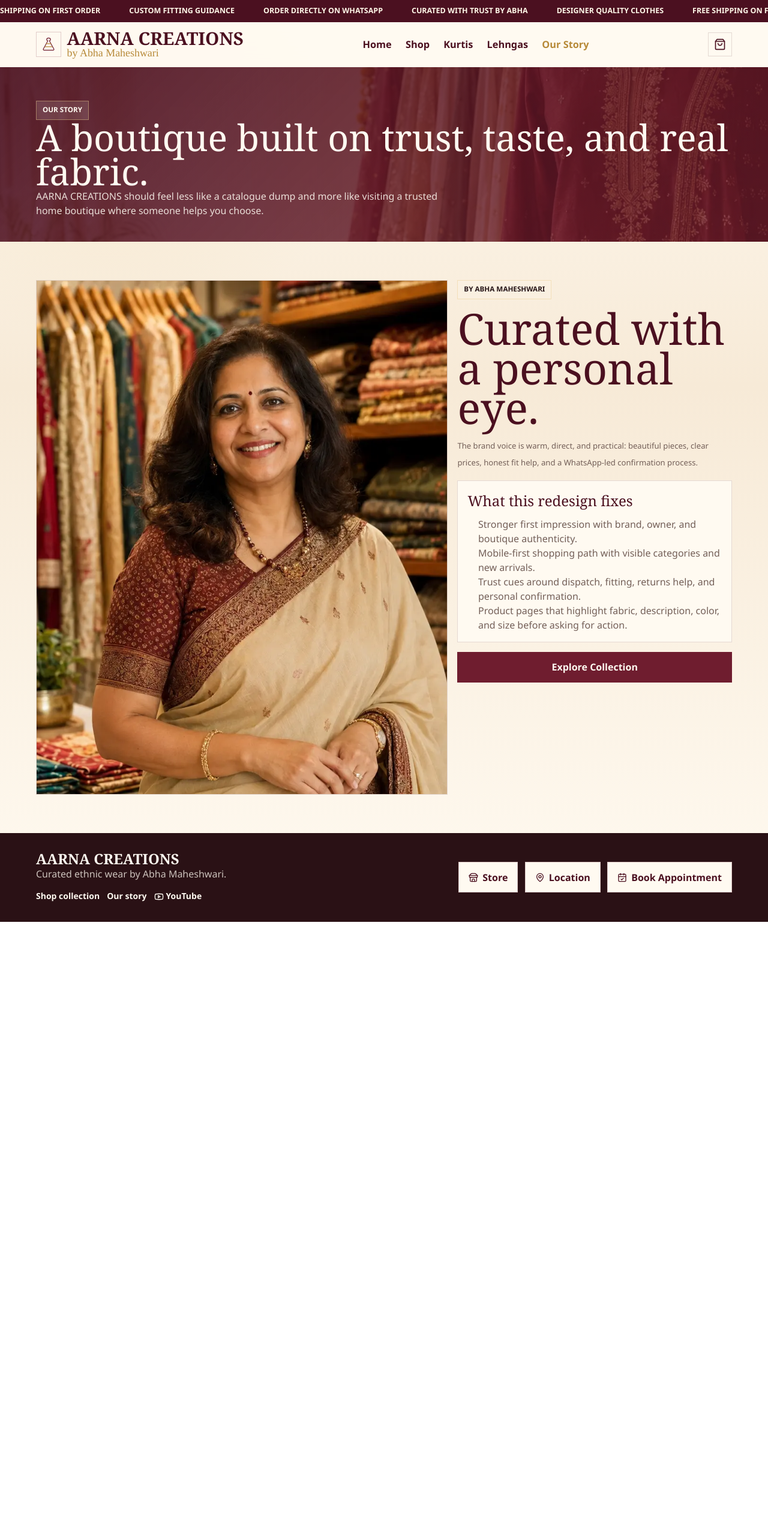
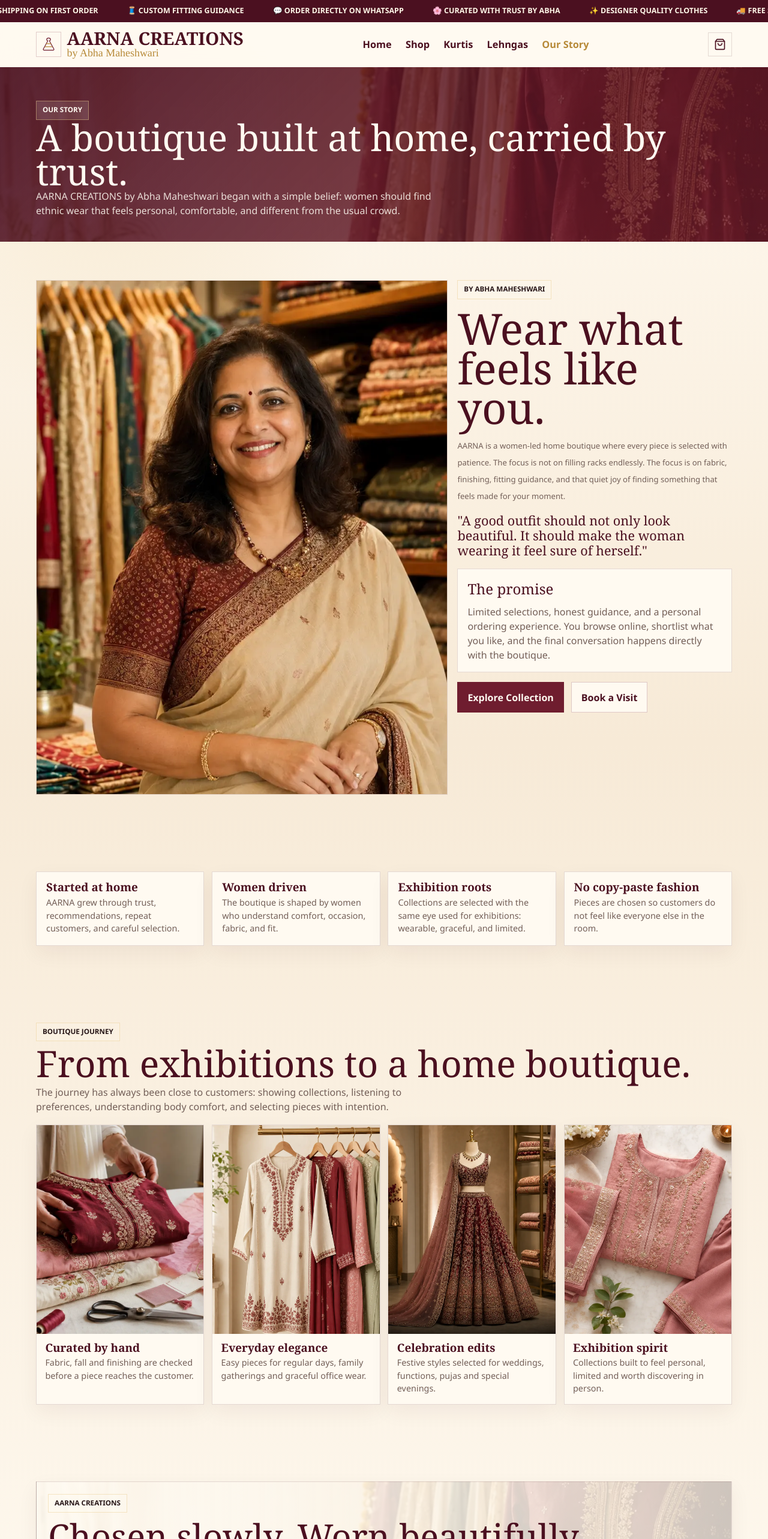
Before and after one commit to Vansh011/aarna-creations, a Next.js app: page /about in a window 1280 px wide. Shown: the top 2566 px of the page at 60% size. Before the commit the page ends 1537 px from the top, so only its background shows below. Built offline with nearby package versions, Linux system fonts and the light colour scheme; a web font is replaced by a local one.

Commit message:
Polish mobile arrivals story and checkout flow

```diff
--- a/src/app/about/page.tsx
+++ b/src/app/about/page.tsx
@@ -6,14 +6,55 @@
   description: "The story of AARNA CREATIONS, a women-driven ethnic wear boutique by Abha Maheshwari.",
 };
 
+const storyValues = [
+  ["Started at home", "AARNA grew through trust, recommendations, repeat customers, and careful selection."],
+  ["Women driven", "The boutique is shaped by women who understand comfort, occasion, fabric, and fit."],
+  ["Exhibition roots", "Collections are selected with the same eye used for exhibitions: wearable, graceful, and limited."],
+  ["No copy-paste fashion", "Pieces are chosen so customers do not feel like everyone else in the room."],
+];
+
+const galleryImages = [
+  {
+    src: "/aarna-redesign/service-curation.webp",
+    alt: "Curated ethnic wear being prepared for boutique customers",
+    title: "Curated by hand",
+    text: "Fabric, fall and finishing are checked before a piece reaches the customer.",
+  },
+  {
+    src: "/aarna-redesign/category-kurtis.webp",
+    alt: "Kurti collection displayed for customers",
+    title: "Everyday elegance",
+    text: "Easy pieces for regular days, family gatherings and graceful office wear.",
+  },
+  {
+    src: "/aarna-redesign/category-lehengas.webp",
+    alt: "Lehenga collection for celebrations",
+    title: "Celebration edits",
+    text: "Festive styles selected for weddings, functions, pujas and special evenings.",
+  },
+  {
+    src: "/aarna-redesign/category-suit-sets.webp",
+    alt: "Suit sets arranged as a boutique collection",
+    title: "Exhibition spirit",
+    text: "Collections built to feel personal, limited and worth discovering in person.",
+  },
+];
+
 export default function AboutPage() {
+  const whatsapp = (process.env.NEXT_PUBLIC_WHATSAPP_NUMBER ?? "91XXXXXXXXXX").replace(/\D/g, "");
+  const appointmentMessage = encodeURIComponent(
+    "Hi AARNA CREATIONS, I would like to book an appointment to visit the boutique. Please suggest a suitable timing."
+  );
+
   return (
     <main>
       <section className="page-hero">
         <div className="section">
           <span className="eyebrow">Our story</span>
-          <h1 className="page-title">A boutique built on trust, taste, and real fabric.</h1>
-          <p>AARNA CREATIONS should feel less like a catalogue dump and more like visiting a trusted home boutique where someone helps you choose.</p>
+          <h1 className="page-title">A boutique built at home, carried by trust.</h1>
+          <p>
+            AARNA CREATIONS by Abha Maheshwari began with a simple belief: women should find ethnic wear that feels personal, comfortable, and different from the usual crowd.
+          </p>
         </div>
       </section>
 
@@ -29,21 +70,72 @@
         </div>
         <div className="detail-copy">
           <span className="eyebrow">By Abha Maheshwari</span>
-          <h1>Curated with a personal eye.</h1>
+          <h1>Wear what feels like you.</h1>
           <p className="meta text-base leading-7">
-            The brand voice is warm, direct, and practical: beautiful pieces, clear prices, honest fit help, and a WhatsApp-led confirmation process.
+            AARNA is a women-led home boutique where every piece is selected with patience. The focus is not on filling racks endlessly. The focus is on fabric, finishing, fitting guidance, and that quiet joy of finding something that feels made for your moment.
+          </p>
+          <p className="quote">
+            &quot;A good outfit should not only look beautiful. It should make the woman wearing it feel sure of herself.&quot;
           </p>
           <div className="detail-panel">
-            <h3>What this redesign fixes</h3>
-            <ul>
-              <li>Stronger first impression with brand, owner, and boutique authenticity.</li>
-              <li>Mobile-first shopping path with visible categories and new arrivals.</li>
-              <li>Trust cues around dispatch, fitting, returns help, and personal confirmation.</li>
-              <li>Product pages that highlight fabric, description, color, and size before asking for action.</li>
-            </ul>
+            <h3>The promise</h3>
+            <p>
+              Limited selections, honest guidance, and a personal ordering experience. You browse online, shortlist what you like, and the final conversation happens directly with the boutique.
+            </p>
           </div>
+          <div className="flex flex-col gap-3 sm:flex-row sm:flex-wrap">
+            <Link className="btn-proto btn-primary-proto" href="/shop">
+              Explore Collection
+            </Link>
+            <a
+              className="btn-proto btn-outline-proto"
+              href={"https://wa.me/" + whatsapp + "?text=" + appointmentMessage}
+              target="_blank"
+              rel="noopener noreferrer"
+            >
+              Book a Visit
+            </a>
+          </div>
+        </div>
+      </section>
+
+      <section className="section story-values">
+        {storyValues.map(([title, text]) => (
+          <div className="story-value-card" key={title}>
+            <strong>{title}</strong>
+            <span>{text}</span>
+          </div>
+        ))}
+      </section>
+
+      <section className="section">
+        <div className="section-head story-gallery-head">
+          <span className="eyebrow">Boutique journey</span>
+          <h2>From exhibitions to a home boutique.</h2>
+          <p>
+            The journey has always been close to customers: showing collections, listening to preferences, understanding body comfort, and selecting pieces with intention.
+          </p>
+        </div>
+        <div className="story-gallery">
+          {galleryImages.map((image) => (
+            <figure key={image.title} className="story-gallery-card">
+              <Image src={image.src} alt={image.alt} width={520} height={640} sizes="(max-width: 720px) 82vw, 24vw" />
+              <figcaption>
+                <strong>{image.title}</strong>
+                <span>{image.text}</span>
+              </figcaption>
+            </figure>
+          ))}
+        </div>
+      </section>
+
+      <section className="section">
+        <div className="about-closing">
+          <span className="eyebrow">AARNA CREATIONS</span>
+          <h2>Chosen slowly. Worn beautifully.</h2>
+          <p>Come for the outfit. Stay for the guidance, the fabric feel, and the confidence of being helped by someone who cares.</p>
           <Link className="btn-proto btn-primary-proto" href="/shop">
-            Explore Collection
+            Shop The Collection
           </Link>
         </div>
       </section>
--- a/src/app/cart/page.tsx
+++ b/src/app/cart/page.tsx
@@ -10,8 +10,10 @@
     <main className="section">
       <div className="section-head">
         <span className="eyebrow">Your shortlist</span>
-        <h1 className="page-title">Cart designed for WhatsApp ordering.</h1>
-        <p>The cart should feel like a shortlist, because the final confirmation still happens personally with the owner.</p>
+        <h1 className="page-title">Review your pieces before WhatsApp.</h1>
+        <p>
+          Check sizes and quantities here. At checkout, the website prepares one ready-to-send WhatsApp message with your order and delivery details.
+        </p>
       </div>
       <CartItemList />
     </main>
--- a/src/app/checkout/page.tsx
+++ b/src/app/checkout/page.tsx
@@ -10,8 +10,10 @@
     <main className="section">
       <div className="section-head">
         <span className="eyebrow">Final step</span>
-        <h1 className="page-title">Send a clean WhatsApp order.</h1>
-        <p>The checkout should collect just enough detail to make the WhatsApp conversation useful, without looking like a payment gateway.</p>
+        <h1 className="page-title">Place your order on WhatsApp.</h1>
+        <p>
+          Fill your details once. We will open WhatsApp with your complete order message already written, so you only need to review it and press Send.
+        </p>
       </div>
       <CheckoutForm />
     </main>
--- a/src/app/globals.css
+++ b/src/app/globals.css
@@ -617,6 +617,36 @@
   gap: 0.9rem;
 }
 
+.product-row {
+  display: flex;
+  gap: 0.78rem;
+  margin-inline: calc(var(--page-pad) * -1);
+  overflow-x: auto;
+  padding: 0.1rem var(--page-pad) 0.9rem;
+  scroll-padding-inline: var(--page-pad);
+  scroll-snap-type: x mandatory;
+  scrollbar-width: none;
+}
+
+.product-row::-webkit-scrollbar {
+  display: none;
+}
+
+.product-row > * {
+  flex: 0 0 min(70vw, 250px);
+  scroll-snap-align: start;
+}
+
+.arrival-scroll-hint {
+  display: block;
+  margin: -0.35rem 0 0.8rem;
+  color: var(--maroon);
+  font-size: 0.78rem;
+  font-weight: 900;
+  letter-spacing: 0.04em;
+  text-transform: uppercase;
+}
+
 .product-grid-proto {
   grid-template-columns: repeat(2, minmax(0, 1fr));
 }
@@ -1016,6 +1046,18 @@
   font-weight: 900;
 }
 
+.process-note,
+.checkout-steps {
+  display: grid;
+  gap: 0.55rem;
+  padding: 0.85rem;
+}
+
+.checkout-steps > div {
+  display: grid;
+  gap: 0.18rem;
+}
+
 .owner-story {
   display: grid;
   gap: 1rem;
@@ -1024,6 +1066,106 @@
 .story-img {
   overflow: hidden;
   border: 1px solid var(--line);
+}
+
+.story-values {
+  display: grid;
+  gap: 0.8rem;
+}
+
+.story-value-card,
+.story-gallery-card,
+.about-closing,
+.process-note,
+.checkout-steps {
+  border: 1px solid var(--line);
+  background: #fffaf1;
+  box-shadow: 0 12px 32px rgba(75, 16, 32, 0.06);
+}
+
+.story-value-card {
+  display: grid;
+  gap: 0.35rem;
+  padding: 1rem;
+}
+
+.story-value-card strong,
+.story-gallery-card strong,
+.checkout-steps strong,
+.process-note strong {
+  color: var(--maroon-deep);
+  font-family: var(--serif);
+  font-size: 1.18rem;
+  line-height: 1.05;
+}
+
+.story-value-card span,
+.story-gallery-card span,
+.process-note span,
+.checkout-steps span {
+  color: var(--muted);
+  font-size: 0.9rem;
+  line-height: 1.5;
+}
+
+.story-gallery {
+  display: flex;
+  gap: 0.8rem;
+  margin-inline: calc(var(--page-pad) * -1);
+  overflow-x: auto;
+  padding: 0.1rem var(--page-pad) 0.9rem;
+  scroll-padding-inline: var(--page-pad);
+  scroll-snap-type: x mandatory;
+  scrollbar-width: none;
+}
+
+.story-gallery::-webkit-scrollbar {
+  display: none;
+}
+
+.story-gallery-card {
+  flex: 0 0 min(78vw, 300px);
+  margin: 0;
+  overflow: hidden;
+  scroll-snap-align: start;
+}
+
+.story-gallery-card img {
+  width: 100%;
+  aspect-ratio: 4 / 5;
+  object-fit: cover;
+}
+
+.story-gallery-card figcaption {
+  display: grid;
+  gap: 0.25rem;
+  padding: 0.9rem;
+}
+
+.about-closing {
+  display: grid;
+  gap: 0.75rem;
+  justify-items: start;
+  padding: 1.2rem;
+  background:
+    linear-gradient(90deg, rgba(255, 250, 241, 0.94), rgba(255, 250, 241, 0.78)),
+    url("/aarna-redesign/hero-boutique.webp");
+  background-position: center;
+  background-size: cover;
+}
+
+.about-closing h2 {
+  margin: 0;
+  color: var(--maroon-deep);
+  font-family: var(--serif);
+  font-size: clamp(2rem, 8vw, 3.6rem);
+  line-height: 0.95;
+}
+
+.about-closing p {
+  max-width: 38rem;
+  margin: 0;
+  color: var(--muted);
 }
 
 .hide {
@@ -1119,7 +1261,20 @@
   }
 
   .product-row {
+    display: grid;
     grid-template-columns: repeat(4, minmax(0, 1fr));
+    margin-inline: 0;
+    overflow: visible;
+    padding: 0;
+    scroll-snap-type: none;
+  }
+
+  .product-row > * {
+    flex: initial;
+  }
+
+  .arrival-scroll-hint {
+    display: none;
   }
 
   .product-grid-proto {
@@ -1170,6 +1325,23 @@
     gap: 1rem;
     align-items: start;
   }
+
+  .story-values {
+    grid-template-columns: repeat(4, minmax(0, 1fr));
+  }
+
+  .story-gallery {
+    display: grid;
+    grid-template-columns: repeat(4, minmax(0, 1fr));
+    margin-inline: 0;
+    overflow: visible;
+    padding: 0;
+    scroll-snap-type: none;
+  }
+
+  .story-gallery-card {
+    flex: initial;
+  }
 }
 
 @media (min-width: 1020px) {
--- a/src/app/page.tsx
+++ b/src/app/page.tsx
@@ -13,7 +13,7 @@
   const products = await getLiveProducts();
   const newArrivals = [...products]
     .sort((a, b) => new Date(b.createdAt).getTime() - new Date(a.createdAt).getTime())
-    .slice(0, 6);
+    .slice(0, 10);
 
   return (
     <>
--- a/src/components/home/NewArrivals.tsx
+++ b/src/components/home/NewArrivals.tsx
@@ -14,10 +14,11 @@
       <div className="section-head">
         <span className="eyebrow">Just arrived</span>
         <h2>Fresh pieces, handpicked this week.</h2>
-        <p>Show only a small, desirable preview on the home page, then move customers to the full shop.</p>
+        <p>Swipe through the latest pieces, then open the full collection when something feels like you.</p>
       </div>
+      <p className="arrival-scroll-hint">Swipe to see more ✨</p>
       <div className="product-row">
-        {products.slice(0, 4).map((product) => (
+        {products.map((product) => (
           <ProductCard key={product.id} product={product} />
         ))}
       </div>
--- a/src/components/home/TrustStrip.tsx
+++ b/src/components/home/TrustStrip.tsx
@@ -1,8 +1,8 @@
 const trustItems = [
-  ["Dispatch", "24-hour dispatch", "Fast packing for ready pieces."],
-  ["Returns", "Easy returns help", "Guidance for size or quality issues."],
-  ["WhatsApp", "Instant in-store feel", "Ask on WhatsApp before buying."],
-  ["Fit", "Custom fitting", "Measurement help before order."],
+  ["🚚", "24-hour dispatch", "Fast packing for ready pieces."],
+  ["↩️", "Easy returns help", "Guidance for size or quality issues."],
+  ["📱", "Instant in-store feel", "Ask on WhatsApp before buying."],
+  ["🧵", "Custom fitting", "Measurement help before order."],
 ];
 
 export function TrustStrip() {
--- a/src/components/layout/Header.tsx
+++ b/src/components/layout/Header.tsx
@@ -15,11 +15,11 @@
 ];
 
 const tickerItems = [
-  "Designer quality clothes",
-  "Free shipping on first order",
-  "Custom fitting guidance",
-  "Order directly on WhatsApp",
-  "Curated with trust by Abha",
+  "✨ Designer quality clothes",
+  "🚚 Free shipping on first order",
+  "🧵 Custom fitting guidance",
+  "💬 Order directly on WhatsApp",
+  "🌸 Curated with trust by Abha",
 ];
 
 function BrandMark() {
```
Also changed, not shown: src/components/cart/CartItemList.tsx (+8 -7 lines), src/components/checkout/CheckoutForm.tsx (+16 -2 lines), src/components/home/BoutiqueService.tsx (+4 -4 lines).
